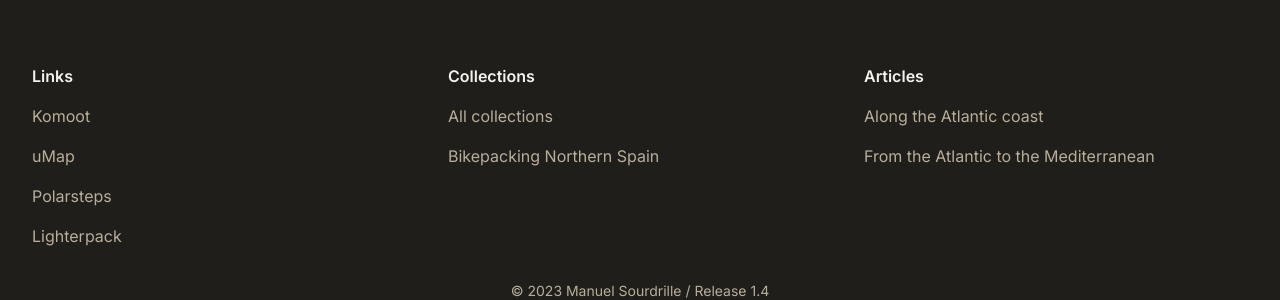
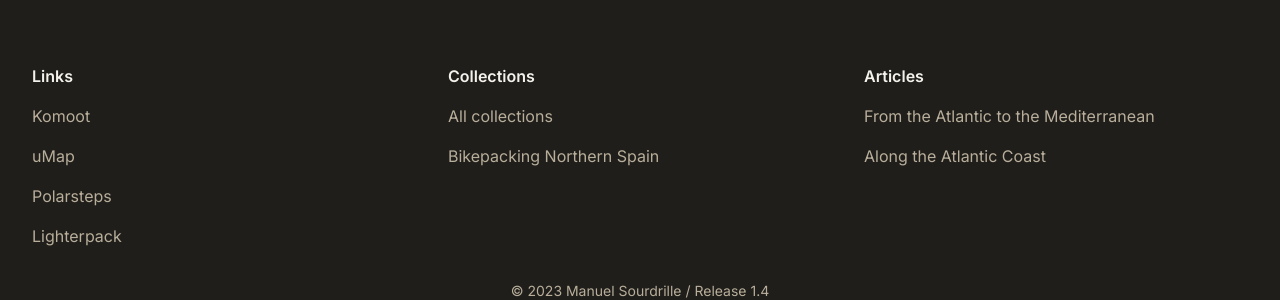
Before and after one commit to sourdrillemanuel/beneathopenskies, a Jekyll site: the page built from index.markdown, in a window 1280 px wide. Shown: the part 1429-1729 px from the top of the page. Built offline with Jekyll 4.4.1, drawn with Linux system fonts in a browser that asks for light colours.

Commit message:
0013_FIX_link-issues-local-and-ghpages_01

```diff
--- a/_includes/collection-articles.html
+++ b/_includes/collection-articles.html
@@ -9,9 +9,9 @@
     <div class="container grid s-px-16 m-px-24 l-px-0">
         {% for post in site.posts %}
             {% if post.active_collection == "Bikepacking Northern Spain" %}
-            <a href="{{post.url}}" class="card s-col-span-3 m-col-span-4 l-col-span-3 s-mt-16 m-mt-24 l-mt-0">
-                <img class="rounded" src="{{post.img_thumbnail}}">
-                <p class="s-mt-8 m-mt-12 l-mt-16 text-sm text-center font-semibold gray-72">Article {{post.article}}</p>
+            <a href="{{ 'post.url' | relative_url }}" class="card s-col-span-3 m-col-span-4 l-col-span-3 s-mt-16 m-mt-24 l-mt-0">
+                <img class="rounded" src="{{ post.img_thumbnail }}">
+                <p class="s-mt-8 m-mt-12 l-mt-16 text-sm text-center font-semibold gray-72">Article {{ post.article }}</p>
                 <h4 class="s-mt-8 m-mt-12 l-mt-16 text-lg text-center font-medium gray-96">{{ post.title }}</h4>
             </a>
             {% endif %}
--- a/_includes/footer.html
+++ b/_includes/footer.html
@@ -18,10 +18,11 @@
             </ul>
         </li>
         <li class="s-col-span-6 m-col-span-4 l-col-span-4 s-mt-16 m-mt-0">
+            <p class="s-mt-8 l-mt-0 text-sm font-semibold gray-96">Articles</p>
             <ul>
-                <li class="s-mt-8 l-mt-0 text-sm font-semibold gray-96">Articles</li>
-                <li class="s-mt-8 l-mt-16"><a class="link text-sm font-semibold gray-72" href="{{ '/along-the-atlantic-coast.html' | relative_url }}">Along the Atlantic coast</a></li>
-                <li class="s-mt-8 l-mt-16"><a class="link text-sm font-semibold gray-72" href="{{ '/riding-along-canals.html' | relative_url }}">From the Atlantic to the Mediterranean</a></li>
+                {% for post in site.posts %}
+                <li class="s-mt-8 l-mt-16"><a class="link text-sm font-semibold gray-72" href="{{ post.url }}">{{ post.title }}</a></li>
+                {% endfor %}
             </ul>
         </ul>
         <p class="s-mt-16 m-mt-24 l-mt-32 text-xs gray-72 text-center">© 2023 Manuel Sourdrille / Release 1.4</p>
--- a/_layouts/home.html
+++ b/_layouts/home.html
@@ -2,7 +2,7 @@
 <html lang="en">
     <head>
         <meta charset="utf-8">
-        <title>{{ page.title }} - {{ site.title }}</title>
+        <title>{{ site.title }}</title>
         <link rel="stylesheet" href="{{ site.baseurl }}/styles/main.css">
         <meta name="viewport" content="width=device-width, initial-scale=1.0">
         <link rel="preconnect" href="https://fonts.googleapis.com">
@@ -26,7 +26,7 @@
         <header class="flex justify-center s-mt-96 m-mt-128 l-mt-192">
             <div class="container grid s-px-16 m-px-24 l-px-0">
                 <div class="flex flex-col s-col-span-6 m-col-span-12 l-col-span-12">
-                    <img class="self-center w-96px" src="assets/img/portrait.png">
+                    <img class="self-center w-96px" src="{{ 'assets/img/portrait.png' | relative_url }}">
                     <h1 class="s-mt-8 m-mt-12 l-mt-16 text-3xl text-center primary-88">I write stories about <span class="italic">bikepacking</span> trips to lesser-known regions since<sup class="text-xl italic">‘19</sup></h1>
                 </div>
             </div>
@@ -35,7 +35,7 @@
         <!-- COLLECTIONS -->
 
         <div class="carousel s-mt-64 m-mt-96 l-mt-192 s-px-16 m-px-24 l-px-32" data-flickity='{ "freeScroll": true, "prevNextButtons": false, "cellAlign": "left", "pageDots": false }'>
-            <a href="bikepacking-northern-spain.html" id="col_northern-spain" class="card carousel-cell flex s-mr-16 m-mr-24 l-mr-32 items-center justify-center card rounded">
+            <a href="{{ '/bikepacking-northern-spain.html' | relative_url }}" id="col_northern-spain" class="card carousel-cell flex s-mr-16 m-mr-24 l-mr-32 items-center justify-center card rounded">
                 <div class="flex flex-col items-center">
                     <ul class="flex gap-8">
                         <li class="tag text-xs font-semibold gray-96">Europe</li>
--- a/_posts/2021-03-22-along-the-atlantic-coast.markdown
+++ b/_posts/2021-03-23-along-the-atlantic-coast.markdown
@@ -25,7 +25,7 @@
 
 img_thumbnail: /beneathopenskies/assets/img/col_northern-spain_article-2021-03-22_thumbnail.jpg
 img_map: /beneathopenskies/assets/img/col_northern-spain_article-2021-03-22_map.jpg
-img_bg: "article-2021-03-22"
+img_bg: "article_2021-03-22"
 
 imgcomp-4-land-port_img-1: /beneathopenskies/assets/img/20210318-121619.jpg
 imgcomp-4-land-port_img-2: /beneathopenskies/assets/img/20210318-121512.jpg
--- a/_posts/2021-03-31-riding-along-canals.markdown
+++ b/_posts/2021-03-31-from-the-atlantic-to-the-mediterranean.markdown
@@ -25,7 +25,7 @@
 
 img_thumbnail: /beneathopenskies/assets/img/col_northern-spain_article-2021-03-31_thumbnail.jpg
 img_map: /beneathopenskies/assets/img/col_northern-spain_article-2021-03-31_map.jpg
-img_bg: "article-2021-03-31"
+img_bg: "article_2021-03-31"
 
 imgcomp-4-land-port_img-1: /beneathopenskies/assets/img/20210323-130242.jpg
 imgcomp-4-land-port_img-2: /beneathopenskies/assets/img/20210323-123030.jpg
--- a/styles/main.scss
+++ b/styles/main.scss
@@ -440,9 +440,9 @@
 
 /* Unique backgrounds for articles' header */
 
-#article-2021-03-31, #article-2021-03-22, #col_northern-spain, #col_sahara, #col_morvan, #col_brittany, #col_french-overnighters {height: 100%; background-blend-mode: multiply;}
-#article-2021-03-31 {background: center center url({{ '/assets/img/20210330-155746.jpg' | relative_url }}) rgba(0, 0, 0, .4); background-size: cover;}
-#article-2021-03-22 {background: center center url({{ '/assets/img/20210318-194905.jpg' | relative_url }}) rgba(0, 0, 0, .4); background-size: cover;}
+#article_2021-03-31, #article_2021-03-22, #col_northern-spain, #col_sahara, #col_morvan, #col_brittany, #col_french-overnighters {height: 100%; background-blend-mode: multiply;}
+#article_2021-03-31 {background: center center url({{ '/assets/img/20210330-155746.jpg' | relative_url }}) rgba(0, 0, 0, .4); background-size: cover;}
+#article_2021-03-22 {background: center center url({{ '/assets/img/20210318-194905.jpg' | relative_url }}) rgba(0, 0, 0, .4); background-size: cover;}
 #col_northern-spain {background: center center url({{ '/assets/img/20210605-193727.jpg' | relative_url }}) rgba(0, 0, 0, .4); background-size: cover;}
 #col_sahara {background: center center url({{ '/assets/img/20220125-131059.jpg' | relative_url }}) rgba(0, 0, 0, .4); background-size: cover;}
 #col_morvan {background: center center url({{ '/assets/img/20100113-185215.jpg' | relative_url }}) rgba(0, 0, 0, .4); background-size: cover;}
```
Also changed, not shown: other parts of _posts/2021-03-23-along-the-atlantic-coast.markdown (+1 -1 lines), other parts of _posts/2021-03-31-from-the-atlantic-to-the-mediterranean.markdown (+1 -1 lines).
